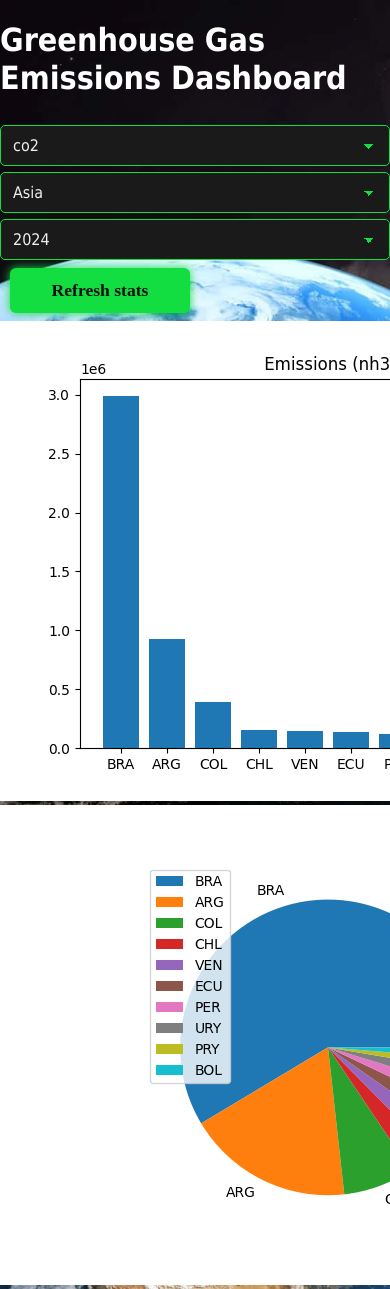
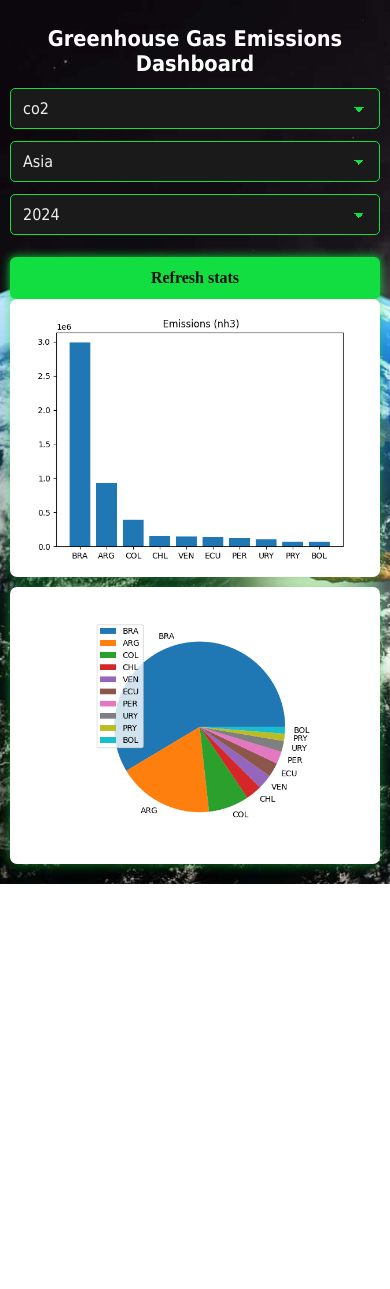
Before and after one commit to Rishabh-79/Emissions-Dashboard, a Flask app: page / in a window 390 px wide; the page is wider, and only the part inside the window is pictured. After the commit the page ends 884 px from the top of that part, so only its background shows below. Run offline with Flask 3, Linux system fonts and the light colour scheme.

Commit message:
Made the site mobile friendly, added CSS

```diff
--- a/templates/Notfound.html
+++ b/templates/Notfound.html
@@ -2,6 +2,7 @@
 <html>
     <head>
         <meta charset="UTF-8">
+        <meta name="viewport" content="width=device-width, initial-scale=1.0">
         <title>No Data</title>
         <style>
             body{
--- a/templates/index.html
+++ b/templates/index.html
@@ -2,6 +2,7 @@
 <html>
     <head>
         <meta charset="UTF-8">
+        <meta name="viewport" content="width=device-width, initial-scale=1.0">
         <title>Dashboard</title>
         <style>
             body{
@@ -63,6 +64,54 @@
             background-size: 5px 5px, 5px 5px;
             background-repeat: no-repeat;
         }
+
+            @media (max-width: 600px) {
+                body {
+                font-size: 1em;
+                padding: 10px;
+                background-attachment: scroll; /* Avoid fixed background glitches on mobile */
+            }
+                h1 {
+                font-size: 1.35em;
+                text-align: center;
+                margin-top: 16px;
+                margin-bottom: 12px;
+            }
+            #Refreshpage {
+                padding: 0;
+                width: 100%;
+            }
+            #Refreshpage form {
+                display: flex;
+                flex-direction: column;
+                gap: 12px;
+                lign-items: stretch;
+            }
+            #Options {
+                font-size: 1em;
+                min-width: unset;
+                width: 100%;
+                margin: 0;
+            }
+            #Refreshpage input[type="submit"] {
+                font-size: 1em;
+                min-width: unset;
+                width: 100%;
+                margin: 10px 0 0 0;
+                padding: 12px;
+            }
+
+            img {
+                width: 100%;
+                max-width: 100%;
+                height: auto;
+                display: block;
+                margin-bottom: 10px;
+                border-radius: 7px;
+                box-shadow: 0 0 12px #12DE4290;
+            }
+        }
+
         </style>
     </head>
     <body>
```
